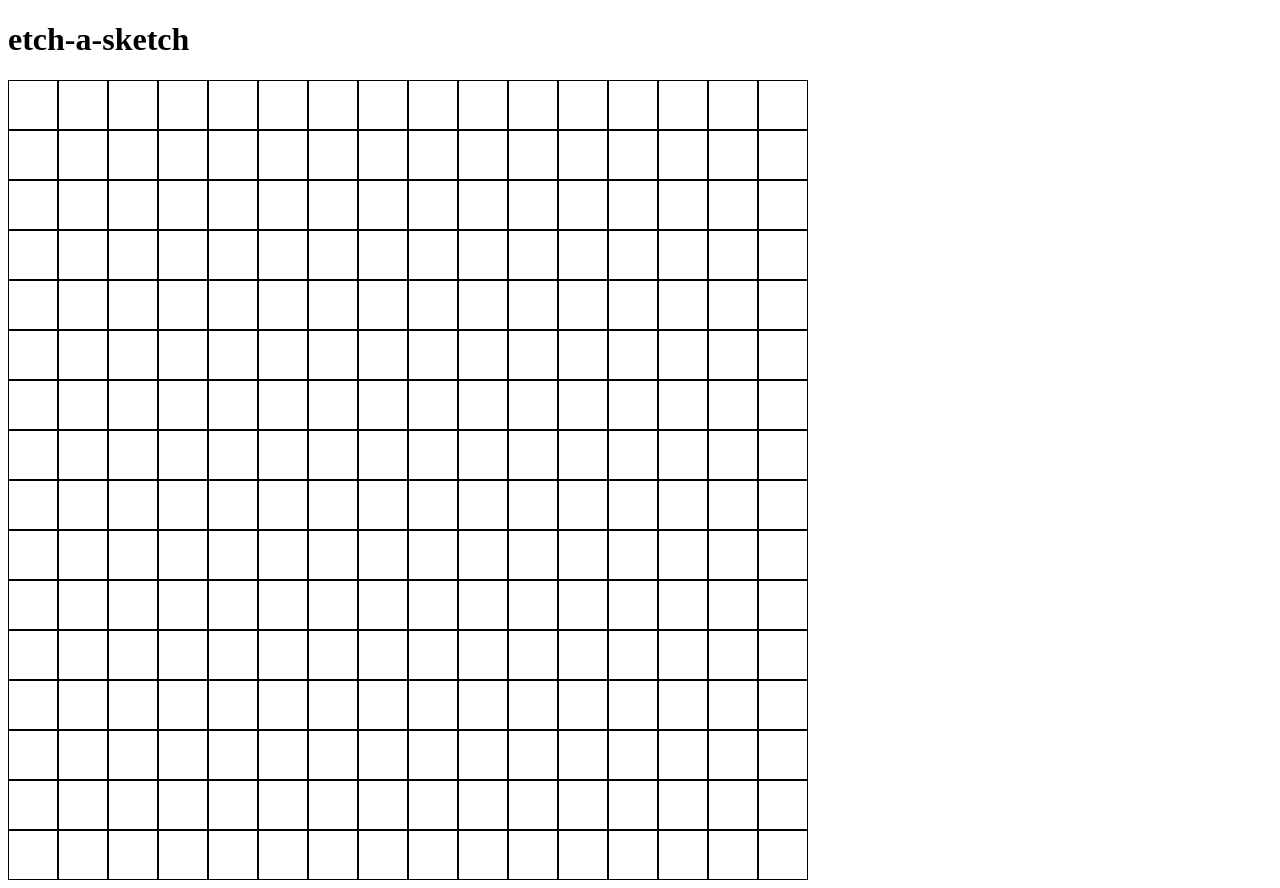
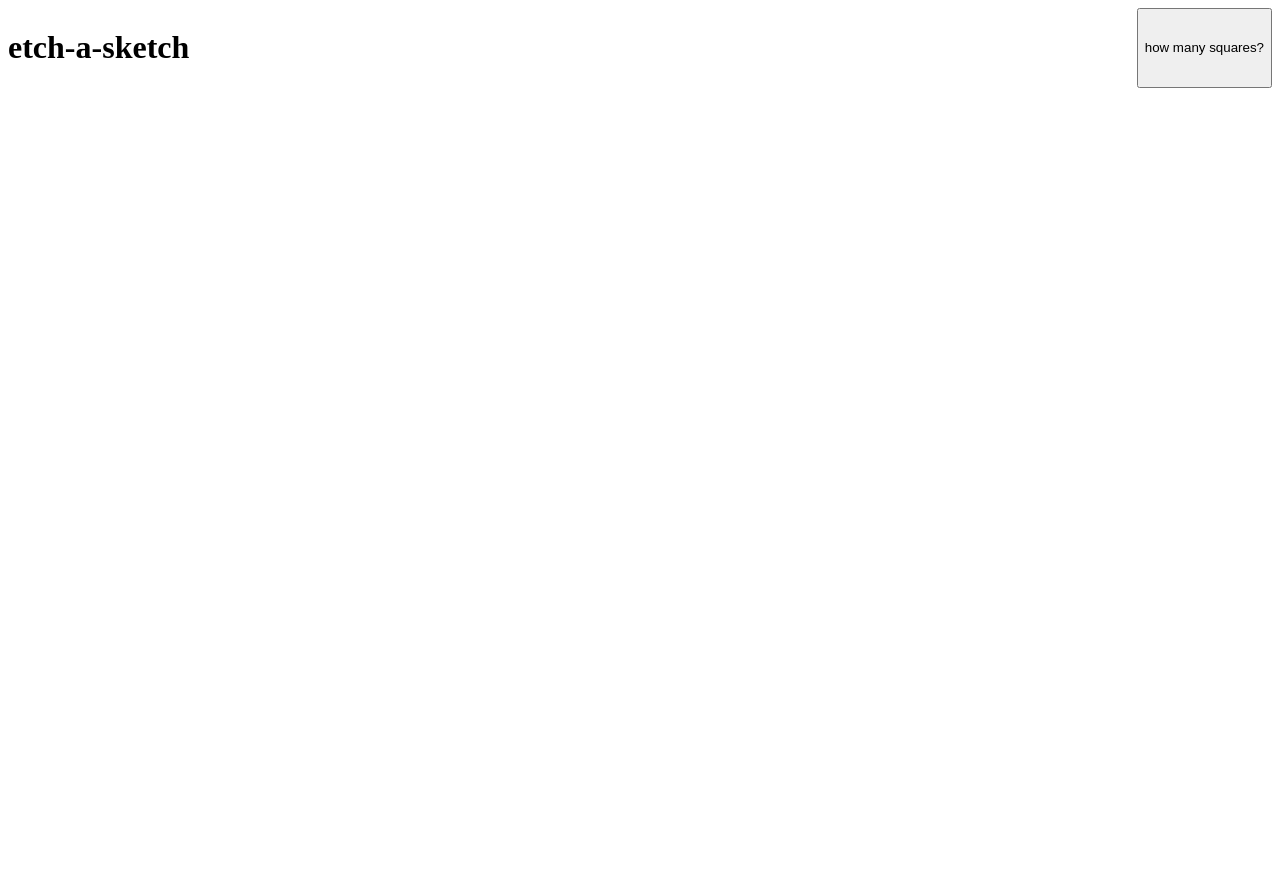
Before and after one commit to innthomas/Etch-a-Sketch, a plain HTML site: page index.html in a window 1280 px wide. After the commit the page ends 800 px from the top, so only its background shows below. Drawn offline with Linux system fonts and the light colour scheme.

Commit message:
added button

```diff
--- a/index.html
+++ b/index.html
@@ -8,7 +8,11 @@
     <title>etch-a-sketch</title>
 </head>
 <body>
-    <h1>etch-a-sketch</h1>
+    <header class="">
+
+        <h1>etch-a-sketch</h1>
+        <button>how many squares?</button>
+    </header>
     <div id="container">
 
     </div>
--- a/main.js
+++ b/main.js
@@ -1,6 +1,12 @@
 const container = document.getElementById("container");
+const button = document.querySelector('button');
 
-const size = 16 * 16
+let size;
+
+button.addEventListener('click',function(){
+  size =(prompt("How many squares?",16*16))
+
+  container.innerHTML ="";
 
   for (let i =0; i < size; i ++){
      const div = document.createElement("div");
@@ -9,3 +15,4 @@ for (let i =0; i < size; i ++){
       })
       container.appendChild(div)
    }
+})
--- a/style.css
+++ b/style.css
@@ -15,3 +15,8 @@
 .hovered{
   background-color: black;
 }
+
+header{
+  display: flex;
+  justify-content: space-between;
+}
```
Lines whose indentation alone changed are shown as unchanged.
